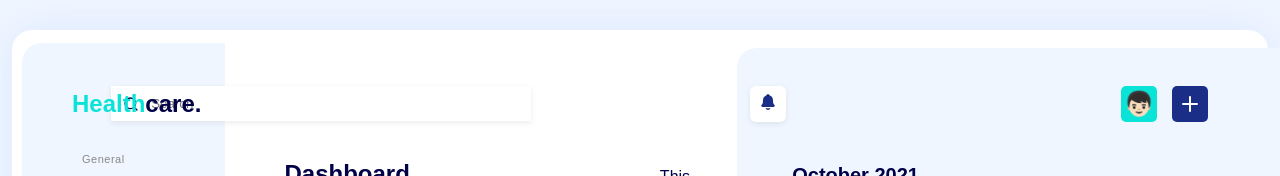
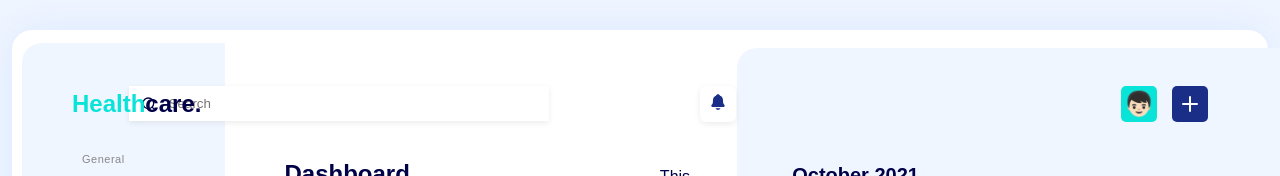
Before and after one commit to irfanzmohammed/Healthcare-Dashboard, a React (Vite) app: page / in a window 1280 px wide. Shown: the top 176 px of the page. Built offline with nearby package versions, Linux system fonts and the light colour scheme.

Commit message:
Initial dashboard setup

```diff
--- a/src/App.css
+++ b/src/App.css
@@ -41,7 +41,7 @@ body {
   position: relative;
   flex: 1;
   max-width: 335px;
-  margin-left: -765px;
+  margin-left: -730px;
 }
 
 .search-box input {
@@ -75,7 +75,7 @@ body {
   width: 36px;
   height: 36px;
   box-shadow: 0 2px 6px rgba(0, 0, 0, 0.08);
-   left:750px;
+   left:700px;
 }
 
 .bell-icon{
```
